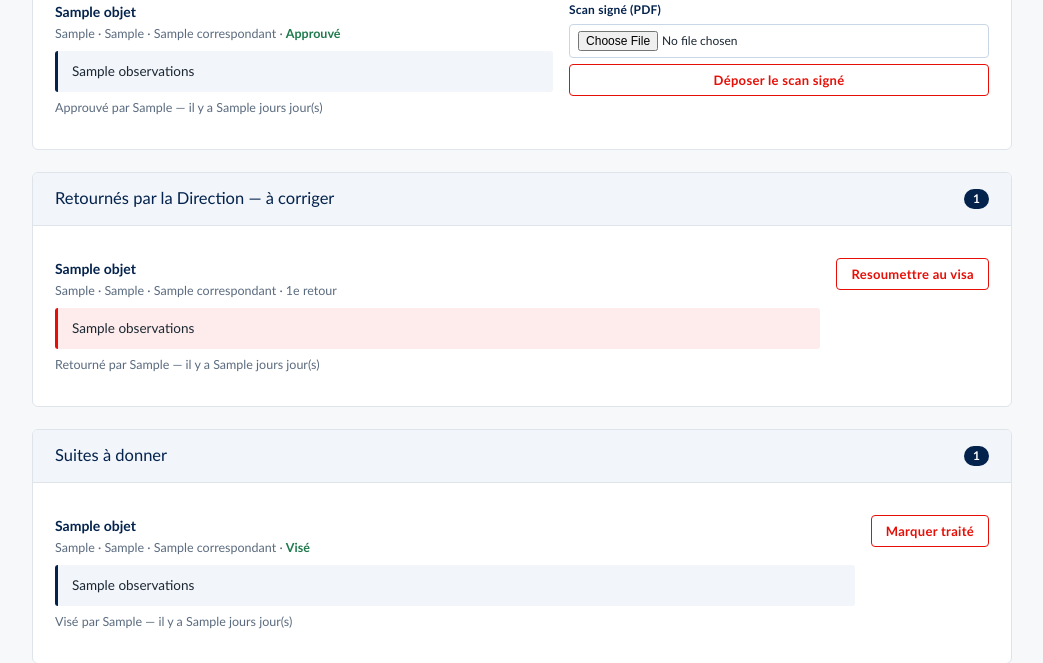
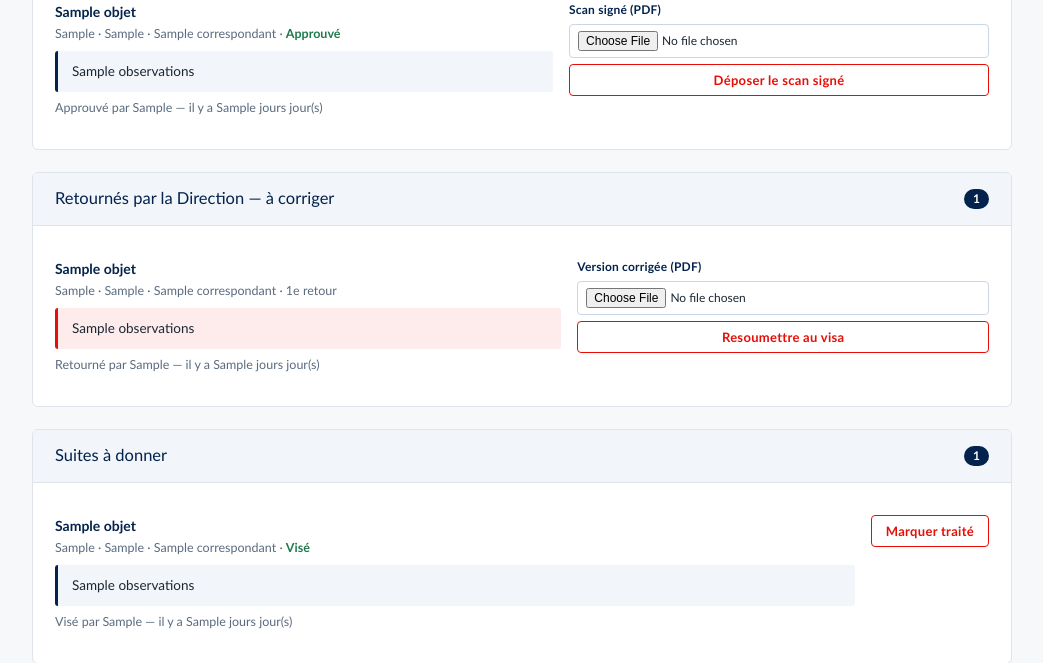
Before and after one commit to adinaninacerdine/wakati-wakati, a Flask app: template scripts/app_ged/templates/index.html in a window 1280 px wide. Shown: the part 880-1543 px from the top of the page, without its empty margins (233-1276 px from the left). Run offline with Flask 3, Linux system fonts and the light colour scheme; the template is opened without the code that fills it: most values are stand-ins (such as "Sample title", 1, 10 or a date in 2020); parts of the project's set-up code (start-up, migrations or seed data) failed here and were passed over.

Commit message:
Papier à en-tête HD + resoumission avec version corrigée

```diff
--- a/scripts/app_ged/templates/index.html
+++ b/scripts/app_ged/templates/index.html
@@ -231,10 +231,14 @@
               Corriger le projet
             </a>
             {% else %}
-            <form method="POST"
-                  action="{{ url_for('visa.resoumettre', reference=r.reference) }}">
-              <button type="submit" class="mineur"
-                      title="Le document corrigé repart au visa de la Direction.">
+            <form method="POST" enctype="multipart/form-data"
+                  action="{{ url_for('visa.resoumettre', reference=r.reference) }}"
+                  style="min-width:230px;">
+              <label style="font-size:12px;">Version corrigée (PDF)</label>
+              <input type="file" name="pdf" accept=".pdf"
+                     style="font-size:12px;margin-bottom:6px;">
+              <button type="submit" class="mineur" style="width:100%;"
+                      title="Le document corrigé repart au visa de la Direction, sous la même référence.">
                 Resoumettre au visa
               </button>
             </form>
--- a/visa.py
+++ b/visa.py
@@ -505,10 +505,25 @@ def resoumettre(reference):
         flash("Seul un document retourné peut être resoumis.", "error")
         return redirect(url_for("index"))
 
+    # Version corrigée (facultative) : elle remplace le PDF retourné, sous la
+    # même référence. Sans fichier, le document repart tel quel (cas d'une
+    # simple précision apportée hors document).
+    fichier = request.files.get("pdf")
+    corrige = False
+    if fichier and fichier.filename:
+        contenu = fichier.read()
+        if not contenu.startswith(b"%PDF"):
+            flash("Le fichier joint n'est pas un PDF valide : rien n'a été resoumis.", "error")
+            return redirect(url_for("index"))
+        DOSSIER_A_VISER.mkdir(exist_ok=True)
+        (DOSSIER_A_VISER / d["fichier"]).write_bytes(contenu)
+        corrige = True
+
     _remettre_au_visa(d)
     _sauver(donnees)
 
-    flash(f"Courrier « {d.get('objet', '')} » resoumis au visa.", "success")
+    flash(f"Courrier « {d.get('objet', '')} » resoumis au visa"
+          + (" avec sa version corrigée." if corrige else " (document inchangé)."), "success")
     return redirect(url_for("index"))
 
 @bp_visa.route("/visa/<reference>/scan", methods=["POST"])
```
